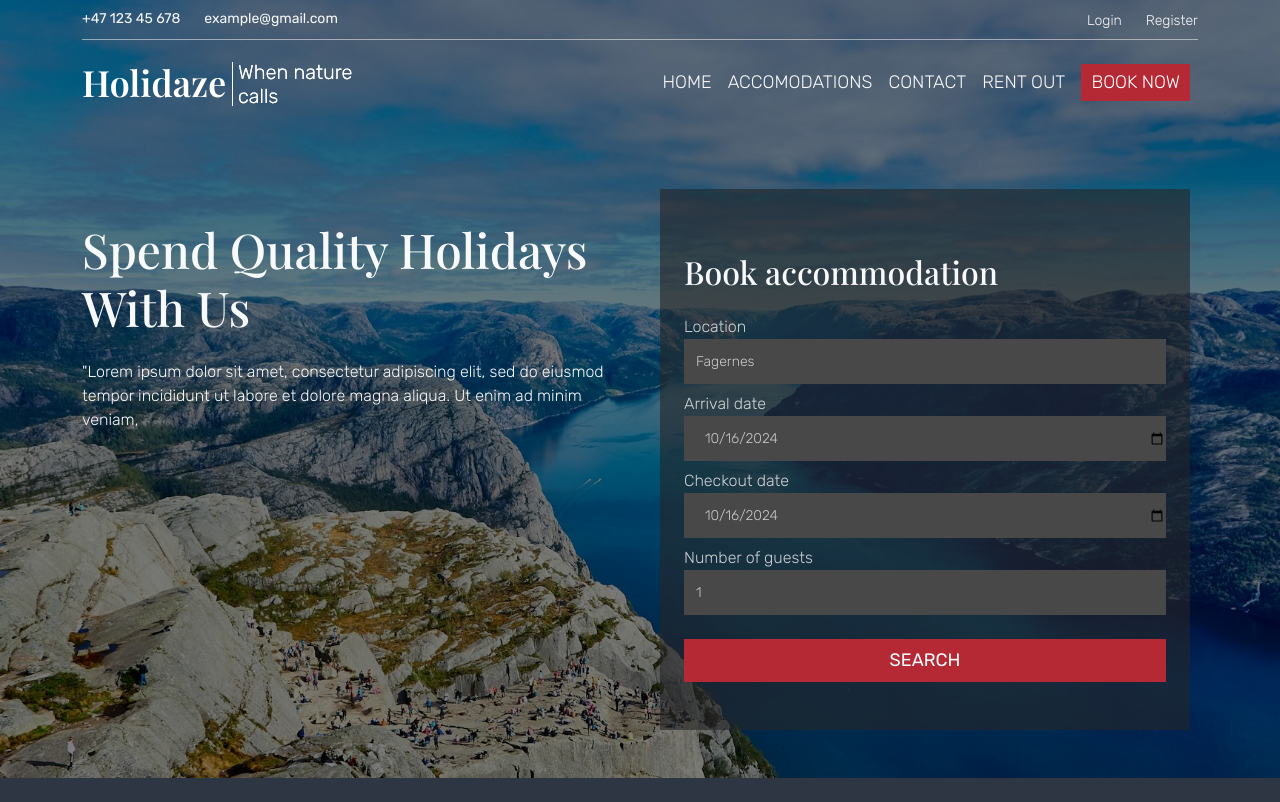
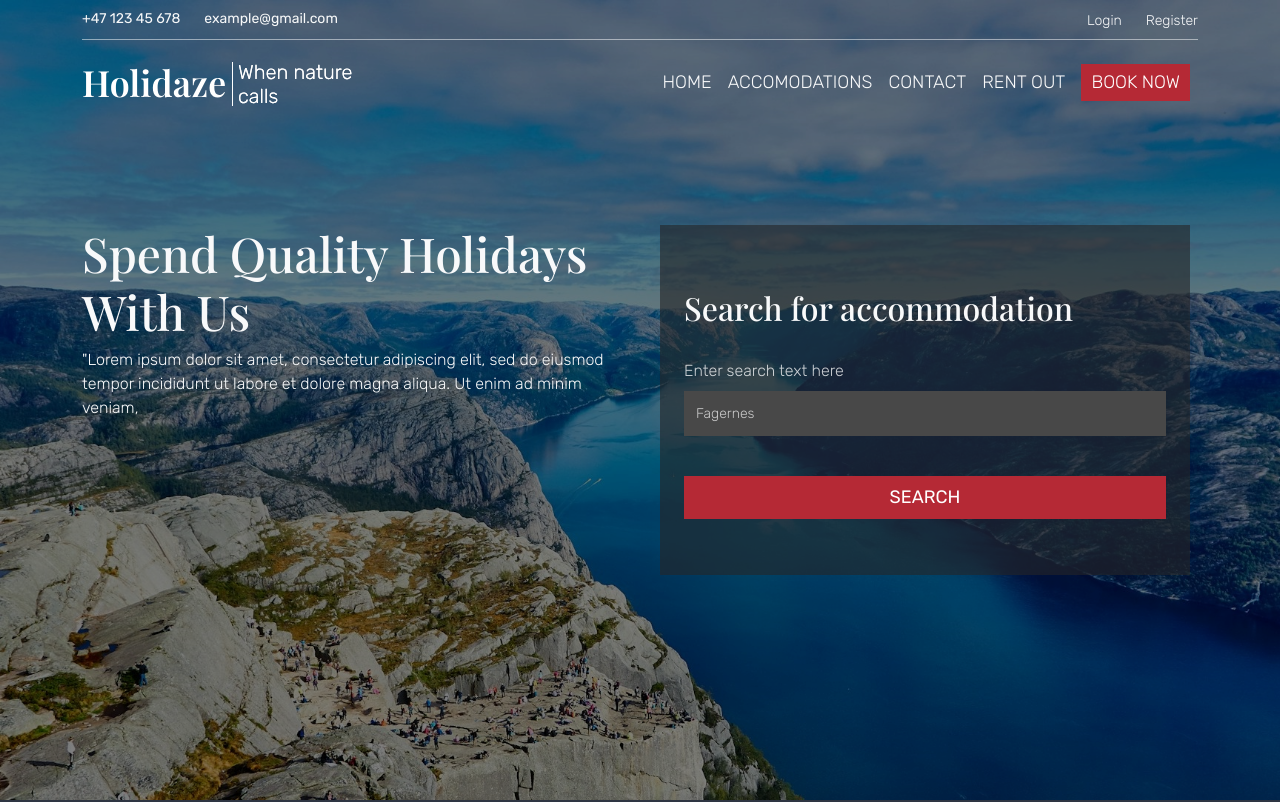
Before and after one commit to teehbee/project-exam-2, a React (Vite) app: page / in a window 1280 px wide. Shown: the top 802 px of the page. Built offline with nearby package versions, Linux system fonts and the light colour scheme; a web font is replaced by a local one.

Commit message:
corrections to form and hero image

```diff
--- a/src/components/forms/SearchForm.tsx
+++ b/src/components/forms/SearchForm.tsx
@@ -1,17 +1,12 @@
-import { useState } from "react";
 import { useForm } from "react-hook-form";
 import { yupResolver } from "@hookform/resolvers/yup";
 import * as yup from "yup";
 
 const schema = yup.object().shape({
-  venueSearchLocation: yup.string().required("Location is required"),
-  venueSearchStartDate: yup.date().required("Start date is required"),
-  venueSearchEndDate: yup.date().required("End date is required"),
-  venueSearchNrGuests: yup.number().required("Number of guests is required"),
+  venueSearchName: yup.string().required("Search field cannot be empty"),
 });
 
 function SearchForm() {
-  const [isSubmitted, setIsSubmitted] = useState(false);
   const {
     register,
     handleSubmit,
@@ -20,32 +15,23 @@ function SearchForm() {
     resolver: yupResolver(schema),
   });
 
-  function onSubmit(data) {
+  function onSubmit(data: string) {
     console.log(data);
-    setIsSubmitted(true);
   }
 
   return (
     <div className="bg-dark-gray-color text-light search-form mx-auto px-4 py-5">
-      <h2 className="secondary-font py-3 fs-1-5rem-to-2rem">Book accommodation</h2>
+      <h2 className="secondary-font py-3 fs-1-5rem-to-2rem">Search for accommodation</h2>
       <form onSubmit={handleSubmit(onSubmit)} className="d-flex flex-column">
-        <label htmlFor="venueSearchLocation">Location</label>
-        <input type="text" id="venueSearchLocation" placeholder="Fagernes" {...register("venueSearchLocation")} className="mb-2"/>
-        {errors.venueSearchLocation && <p className="text-danger">{errors.venueSearchLocation.message}</p>}
-        <label htmlFor="venueSearchStartDate">Arrival date</label>
-        <input type="date" value="2024-10-16" id="venueSearchStartDate" {...register("venueSearchStartDate")} className="mb-2"/>
-        {errors.venueSearchStartDate && <p className="text-danger">{errors.venueSearchStartDate.message}</p>}
-        <label htmlFor="venueSearchEndDate">Checkout date</label>
-        <input type="date" value="2024-10-16" id="venueSearchEndDate" {...register("venueSearchEndDate")} className="mb-2"/>
-       {errors.venueSearchEndDate && <p className="text-danger">{errors.venueSearchEndDate.message}</p>}
-        <p className="fw-light d-none">Number of nights</p>
-        <label htmlFor="venueSearchNrGuests">Number of guests</label>
-        <input type="number" id="venueSearchNrGuests" {...register("venueSearchNrGuests")} placeholder="1" min="0" max="100" className="mb-2"/>
-        {errors.venueSearchNrGuests && <p className="text-danger">{errors.venueSearchNrGuests.message}</p>}
-        <button className="main-button-red py-2 mt-3 fs-1-125rem">SEARCH</button>
+        <label htmlFor="venueSearchName" className="py-2">
+          Enter search text here
+        </label>
+        <input type="text" id="venueSearchName" placeholder="Fagernes" {...register("venueSearchName")} className="mb-3" />
+        {errors.venueSearchName && <p className="text-danger m-0">{errors.venueSearchName.message}</p>}
+        <button className="main-button-red py-2 mt-2 mt-md-4 fs-1-125rem">SEARCH</button>
       </form>
     </div>
-  )
+  );
 }
 
 export default SearchForm;
--- a/src/pages/home.tsx
+++ b/src/pages/home.tsx
@@ -2,25 +2,28 @@ import { frontpageHeroImageSmall, frontpageHeroImageLarge } from "../assets/img"
 import SearchForm from "../components/forms";
 
 function Home() {
-  return(
+  return (
     <>
-      <picture >
+      <picture>
         <source media="(min-width: 992px)" srcSet={frontpageHeroImageLarge} />
         <img className="position-absolute top-0 banner-img" src={frontpageHeroImageSmall} aria-label="A beautiful fjord" />
       </picture>
-    <div className="container py-5">
+      <div className="hero-container d-flex align-items-center justify-content-center position-relative">
+        <div className="container">
           <div className="row">
-        <div className="col-12 col-lg-6 pt-lg-5">
+            <div className="col-12 col-lg-6">
               <h1 className="text-light secondary-font fs-2rem-to-3rem">Spend Quality Holidays With Us</h1>
-          <p className="text-light pt-3 fw-light">"Lorem ipsum dolor sit amet, consectetur adipiscing elit, sed do eiusmod tempor incididunt ut labore et dolore magna aliqua. Ut enim ad minim veniam,</p>
+              <p className="text-light fw-light">"Lorem ipsum dolor sit amet, consectetur adipiscing elit, sed do eiusmod tempor incididunt ut labore et dolore magna aliqua. Ut enim ad minim veniam,</p>
             </div>
-        <div className="col-12 col-lg-6 pt-3">
+            <div className="col-12 col-lg-6">
               <SearchForm />
             </div>
           </div>
         </div>
+      </div>
+      <div></div>
     </>
-  )
+  );
 }
 
 export default Home;
--- a/src/styles/style.scss
+++ b/src/styles/style.scss
@@ -97,15 +97,23 @@ $custom-fs-4-rem: 4rem;
   z-index: -1;
 }
 
+.hero-container {
+  height: 100vh;
+  margin-top: -175px;
+}
+
+.hero-text-container {
+  max-width: 540px;
+}
+
 // Colors
 
-
-$dark-gray-color: #2E3543;
+$dark-gray-color: #2e3543;
 $secondary-gray-color: #484848;
-$red-button-color: #B52935;
+$red-button-color: #b52935;
 
 .bg-dark-gray-color {
-  background-color: $dark-gray-color
+  background-color: $dark-gray-color;
 }
 
 // Sticky footer
@@ -139,14 +147,15 @@ $red-button-color: #B52935;
 // Borders
 
 .border-bottom-white {
-  border-bottom: 0.2px solid rgb(255, 255, 255, .5);
+  border-bottom: 0.2px solid rgb(255, 255, 255, 0.5);
 }
 
 // Forms - Searchform
 
 .search-form {
   max-width: 400px;
-  background-color: rgb(37, 38, 39, .6)
+  height: 325px;
+  background-color: rgb(37, 38, 39, 0.6);
 }
 
 .search-form label {
@@ -157,7 +166,7 @@ $red-button-color: #B52935;
 .search-form input {
   height: 40px;
   background: $secondary-gray-color;
-  color: rgb(255, 255, 255, .7);
+  color: rgb(255, 255, 255, 0.7);
   border: none;
   text-indent: 10px;
   font-weight: 300;
@@ -174,7 +183,13 @@ $red-button-color: #B52935;
 
 @media screen and (max-width: 767px) {
   .border-bottom-nav-dropdown {
-    border-bottom: 0.2px solid rgb(255, 255, 255, .5);
+    border-bottom: 0.2px solid rgb(255, 255, 255, 0.5);
+  }
+}
+
+@media screen and (min-width: 768px) {
+  .search-form {
+    height: 375px;
   }
 }
 
@@ -183,9 +198,17 @@ $red-button-color: #B52935;
     text-align: start;
   }
   .search-form input {
-      height: 45px;
+    height: 45px;
   }
+  .search-form {
+    max-width: 530px;
+  }
+  .hero-container {
+    margin-top: -125px;
+  }
+  @media screen and (min-width: 768px) {
     .search-form {
-      max-width: 530px;
+      height: 350px;
     }
+  }
 }
```
Lines whose indentation alone changed are shown as unchanged.
